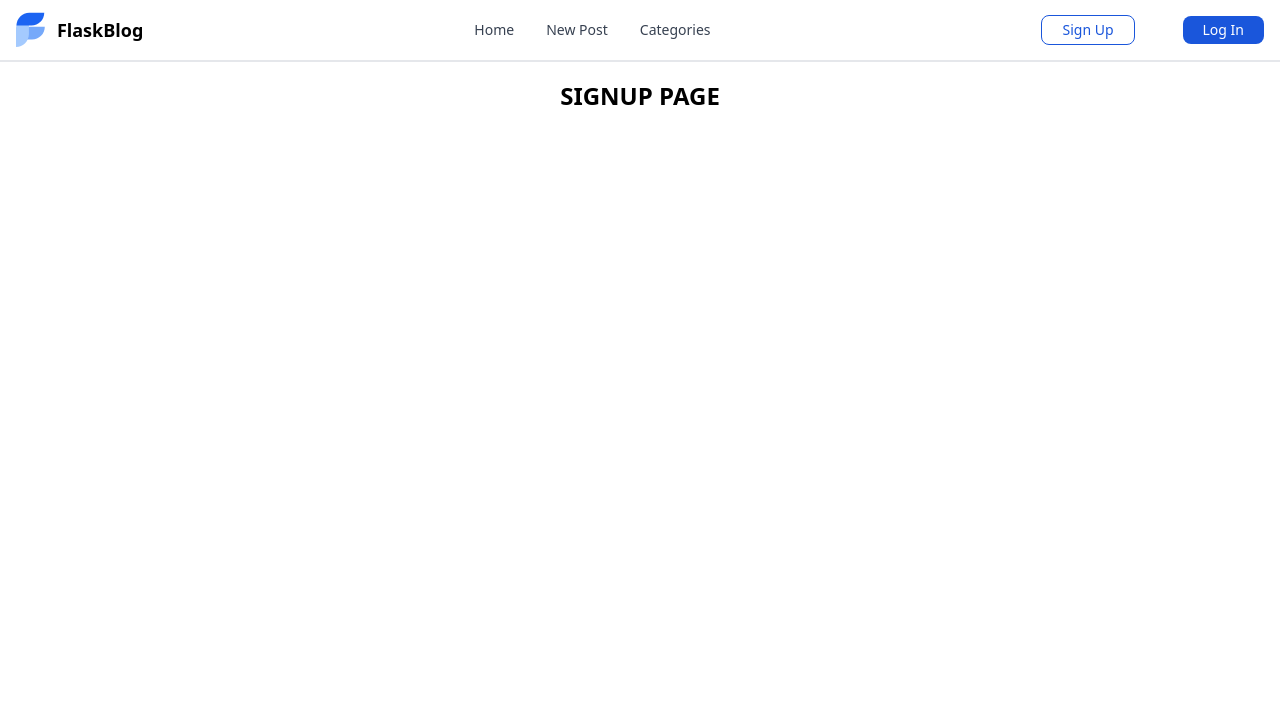
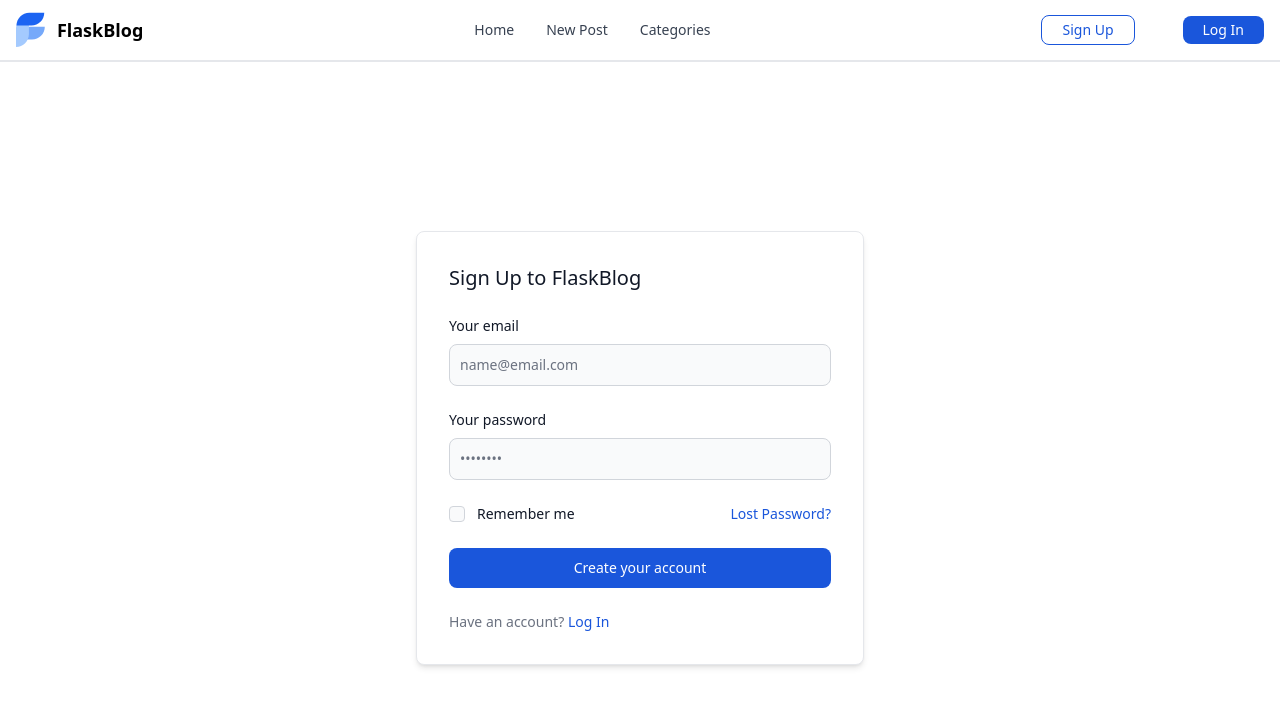
Before and after one commit to nyplex/Flask_blog, a Flask app: page /signup in a window 1280 px wide. Shown: the top 707 px of the page. Run offline with Flask 2, Linux system fonts and the light colour scheme; some libraries are stand-ins or nearby versions.

Commit message:
Add signup modal template

```diff
--- a/flask_blog/templates/signup.html
+++ b/flask_blog/templates/signup.html
@@ -1,7 +1,34 @@
 {% extends "layout.html" %}
 {% block content %}
 
-<h1 class="text-2xl font-bold text-black text-center dark:text-white">SIGNUP PAGE</h1>
+<div class="form-modal">
+    <form class="space-y-6" action="#" method="POST">
+        <h3 class="text-xl font-medium text-gray-900 dark:text-white">Sign Up to FlaskBlog</h3>
+        <div>
+            <label for="login_email" class="form-label">Your email</label>
+            <input type="email" name="login_email" id="login_email" class="form-input" placeholder="name@email.com" required>
+        </div>
+        <div>
+            <label for="login_password" class="form-label">Your password</label>
+            <input type="password" name="login_password" id="login_password" placeholder="••••••••" class="form-input" required>
+        </div>
+        <div class="flex items-start">
+            <div class="flex items-start">
+                <div class="flex items-center h-5">
+                <input id="remember" name="login_remember" aria-describedby="remember" type="checkbox" class="form-checkBox" required>
+                </div>
+                <div class="ml-3 text-sm">
+                <label for="remember" class="checkBox-label">Remember me</label>
+                </div>
+            </div>
+            <a href="#" class="ml-auto text-sm text-blue-700 hover:underline dark:text-blue-500">Lost Password?</a>
+        </div>
+        <button type="submit" class="primary-btn w-full font-medium  text-sm px-5 py-2.5">Create your account</button>
+        <div class="text-sm font-medium text-gray-500 dark:text-gray-300">
+            Have an account? <a href="{{ url_for('login') }}" class="text-blue-700 hover:underline dark:text-blue-500">Log In</a>
+        </div>
+    </form>
+</div>
 
 
 {%  endblock content %}
```
Also changed, not shown: flask_blog/static/bundle.css (+1 -1 lines).
